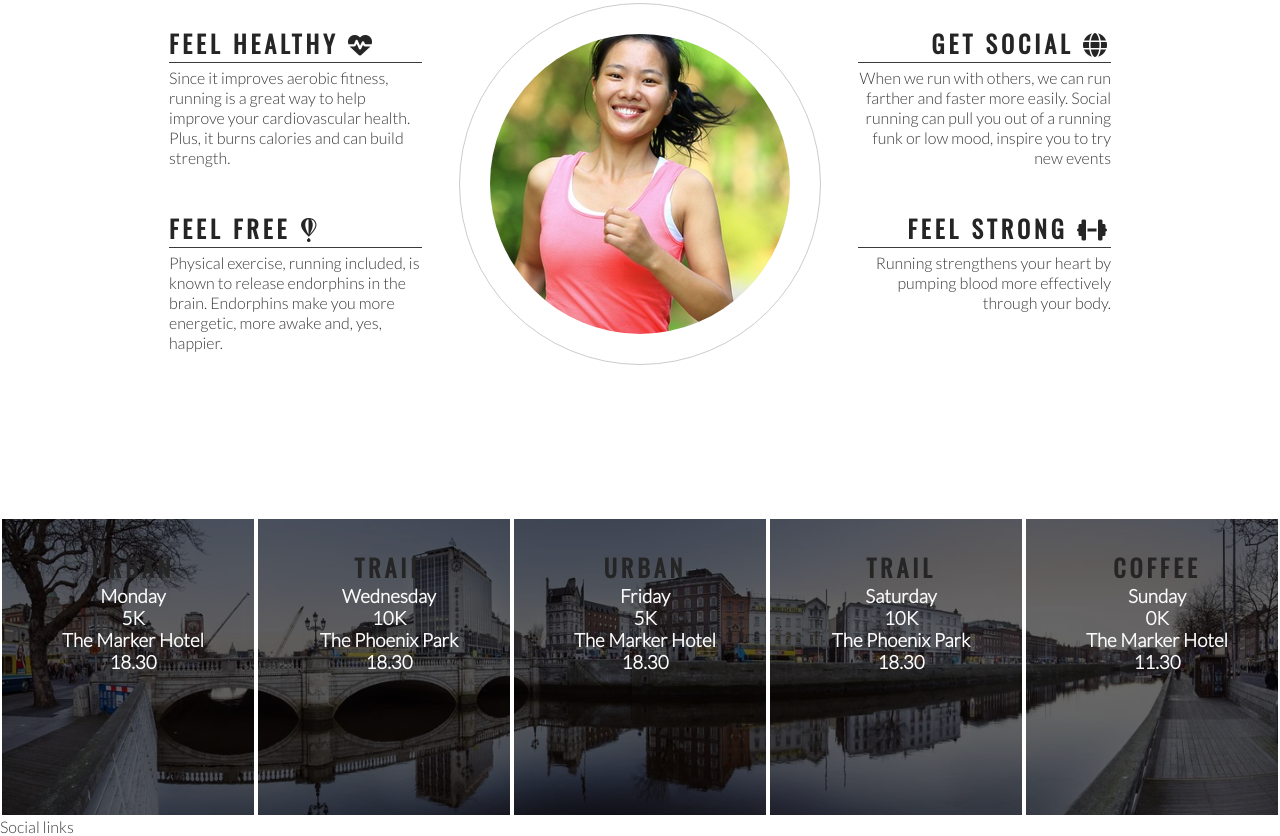
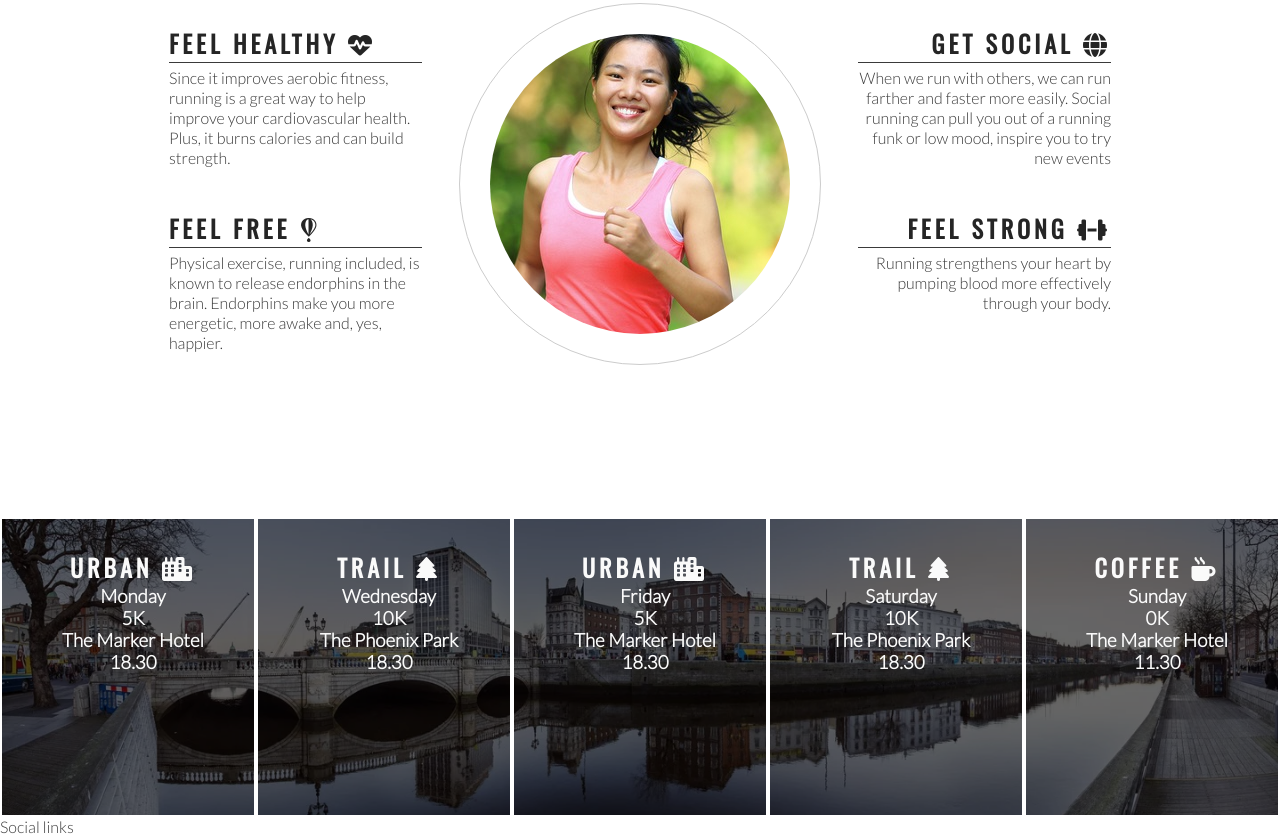
Before and after one commit to peanutbutterclassic/love-running, a plain HTML site: page index.html in a window 1280 px wide. Shown: the part 778-1614 px from the top of the page. Drawn offline with nearby package versions, Linux system fonts and the light colour scheme.

Commit message:
Style times panels and add icons

```diff
--- a/assets/css/style.css
+++ b/assets/css/style.css
@@ -211,3 +211,7 @@ hr {
     box-sizing: border-box;
 
 }
+
+#times h2 {
+    color: #fafafa;
+}
--- a/index.html
+++ b/index.html
@@ -78,35 +78,35 @@
     </section>
     <section id="times">
         <div>
-            <h2>Urban</h2>
+            <h2>Urban <i class="fas fa-city"></i></h2>
             <h3>Monday</h3>
             <h3>5K</h3>
             <h3>The Marker Hotel</h3>
             <h3>18.30</h3>
         </div>
         <div>
-            <h2>Trail</h2>
+            <h2>Trail <i class="fas fa-tree"></i></h2>
             <h3>Wednesday</h3>
             <h3>10K</h3>
             <h3>The Phoenix Park</h3>
             <h3>18.30</h3>
         </div>
         <div>
-            <h2>Urban</h2>
+            <h2>Urban <i class="fas fa-city"></i></h2>
             <h3>Friday</h3>
             <h3>5K</h3>
             <h3>The Marker Hotel</h3>
             <h3>18.30</h3>
         </div>
         <div>
-            <h2>Trail</h2>
+            <h2>Trail <i class="fas fa-tree"></i></h2>
             <h3>Saturday</h3>
             <h3>10K</h3>
             <h3>The Phoenix Park</h3>
             <h3>18.30</h3>
         </div>
         <div>
-            <h2>Coffee</h2>
+            <h2>Coffee <i class="fas fa-mug-hot"></i></h2>
             <h3>Sunday</h3>
             <h3>0K</h3>
             <h3>The Marker Hotel</h3>
```
